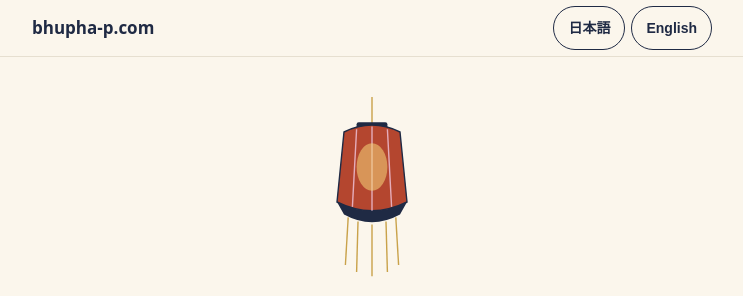
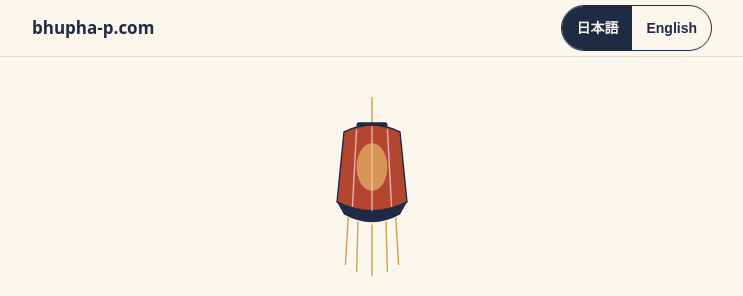
Before and after one commit to BP5039/bhupha-p.com, an Astro site: page /work/japan-capstone/yipeng in a window 1280 px wide. Shown: the top 296 px of the page, without its empty margins (268-1011 px from the left). Built offline with nearby package versions, Linux system fonts and the light colour scheme; Astro itself is replaced by a stand-in of ours.

Commit message:
Add a Japanese / English toggle as a Vue island

```diff
--- a/astro.config.mjs
+++ b/astro.config.mjs
@@ -1,7 +1,10 @@
 // @ts-check
 import { defineConfig } from 'astro/config';
+import vue from '@astrojs/vue';
 
 // https://astro.build/config
 export default defineConfig({
   site: 'https://bhupha-p.com',
+  // Vue components only ship JavaScript where a page asks for it (client:*).
+  integrations: [vue()],
 });
--- a/package.json
+++ b/package.json
@@ -10,6 +10,8 @@
     "astro": "astro"
   },
   "dependencies": {
-    "astro": "^7.4.12"
+    "@astrojs/vue": "^7.1.6",
+    "astro": "^7.4.12",
+    "vue": "^3.5.45"
   }
 }
--- /dev/null
+++ b/src/components/LangToggle.vue
@@ -0,0 +1,61 @@
+<script setup lang="ts">
+// A small "island": the only JavaScript on the lantern page.
+// It sets data-lang on <html>, and CSS hides the other language.
+// Without JavaScript, both languages simply stay visible.
+import { onMounted, ref } from 'vue';
+
+type Lang = 'ja' | 'en';
+const KEY = 'yipeng-lang';
+const lang = ref<Lang>('ja');
+
+function apply(next: Lang) {
+  lang.value = next;
+  document.documentElement.dataset.lang = next;
+  try {
+    localStorage.setItem(KEY, next);
+  } catch {
+    // Private browsing can block storage; the toggle still works.
+  }
+  window.scrollTo({ top: 0 });
+}
+
+onMounted(() => {
+  let saved: string | null = null;
+  try {
+    saved = localStorage.getItem(KEY);
+  } catch {}
+  // Japanese by default: this page is for our hosts in Japan.
+  apply(saved === 'en' ? 'en' : 'ja');
+});
+</script>
+
+<template>
+  <div class="toggle" role="group" aria-label="Language / 言語">
+    <button type="button" lang="ja" :aria-pressed="lang === 'ja'" @click="apply('ja')">日本語</button>
+    <button type="button" lang="en" :aria-pressed="lang === 'en'" @click="apply('en')">English</button>
+  </div>
+</template>
+
+<style scoped>
+.toggle {
+  display: flex;
+  border: 1.5px solid var(--navy);
+  border-radius: 999px;
+  overflow: hidden;
+}
+button {
+  min-height: 44px;
+  padding: 0 14px;
+  border: 0;
+  background: transparent;
+  color: var(--navy);
+  font: inherit;
+  font-size: 14px;
+  font-weight: 600;
+  cursor: pointer;
+}
+button[aria-pressed='true'] {
+  background: var(--navy);
+  color: var(--cream);
+}
+</style>
--- a/src/pages/work/japan-capstone/yipeng.astro
+++ b/src/pages/work/japan-capstone/yipeng.astro
@@ -3,6 +3,7 @@
 // Linked from the QR code via the short link bhupha-p.com/yipeng.
 import Base from '../../../layouts/Base.astro';
 import LanternArt from '../../../components/LanternArt.astro';
+import LangToggle from '../../../components/LangToggle.vue';
 ---
 <Base
   title="チェンマイからの贈り物 | A gift from Chiang Mai"
@@ -12,10 +13,14 @@ import LanternArt from '../../../components/LanternArt.astro';
   <header class="top">
     <div class="container top-inner">
       <span class="site">bhupha-p.com</span>
-      <nav class="lang" aria-label="Language">
-        <a href="#ja" lang="ja">日本語</a>
-        <a href="#en" lang="en">English</a>
-      </nav>
+      <!-- With JavaScript: a toggle. Without it: plain jump links (see noscript). -->
+      <LangToggle client:load />
+      <noscript>
+        <nav class="lang" aria-label="Language">
+          <a href="#ja" lang="ja">日本語</a>
+          <a href="#en" lang="en">English</a>
+        </nav>
+      </noscript>
     </div>
   </header>
 
@@ -102,7 +107,7 @@ import LanternArt from '../../../components/LanternArt.astro';
         <p class="role" lang="en">Software Engineering, CAMT, Chiang Mai University</p>
       </div>
       <a class="cta" href="/">
-        <span lang="ja">ポートフォリオを見る</span> / <span lang="en">See my work</span>
+        <span lang="ja">ポートフォリオを見る</span>{' / '}<span lang="en">See my work</span>
       </a>
     </section>
   </main>
@@ -126,6 +131,14 @@ import LanternArt from '../../../components/LanternArt.astro';
     color: var(--navy); text-decoration: none; font-size: 14px; font-weight: 600;
   }
   .lang a:hover { background: var(--navy); color: var(--cream); }
+
+  /* The toggle sets data-lang on <html>; hide the other language. */
+  :global(html[data-lang='ja']) #en,
+  :global(html[data-lang='en']) #ja { display: none; }
+  :global(html[data-lang='en']) .hero h1 { display: none; }
+  :global(html[data-lang='en']) .sub { font-size: clamp(1.7rem, 7vw, 2.4rem); font-weight: 700; color: var(--navy); margin-top: 20px; }
+  :global(html[data-lang]) #en { border-top: 0; }
+  :global(html[data-lang]) .eyebrow { display: none; }
 
   .hero { padding: 40px 0 16px; text-align: center; }
   .hero h1 { font-size: clamp(1.7rem, 7vw, 2.4rem); margin-top: 20px; }
```
Also changed, not shown: 1 other file.
